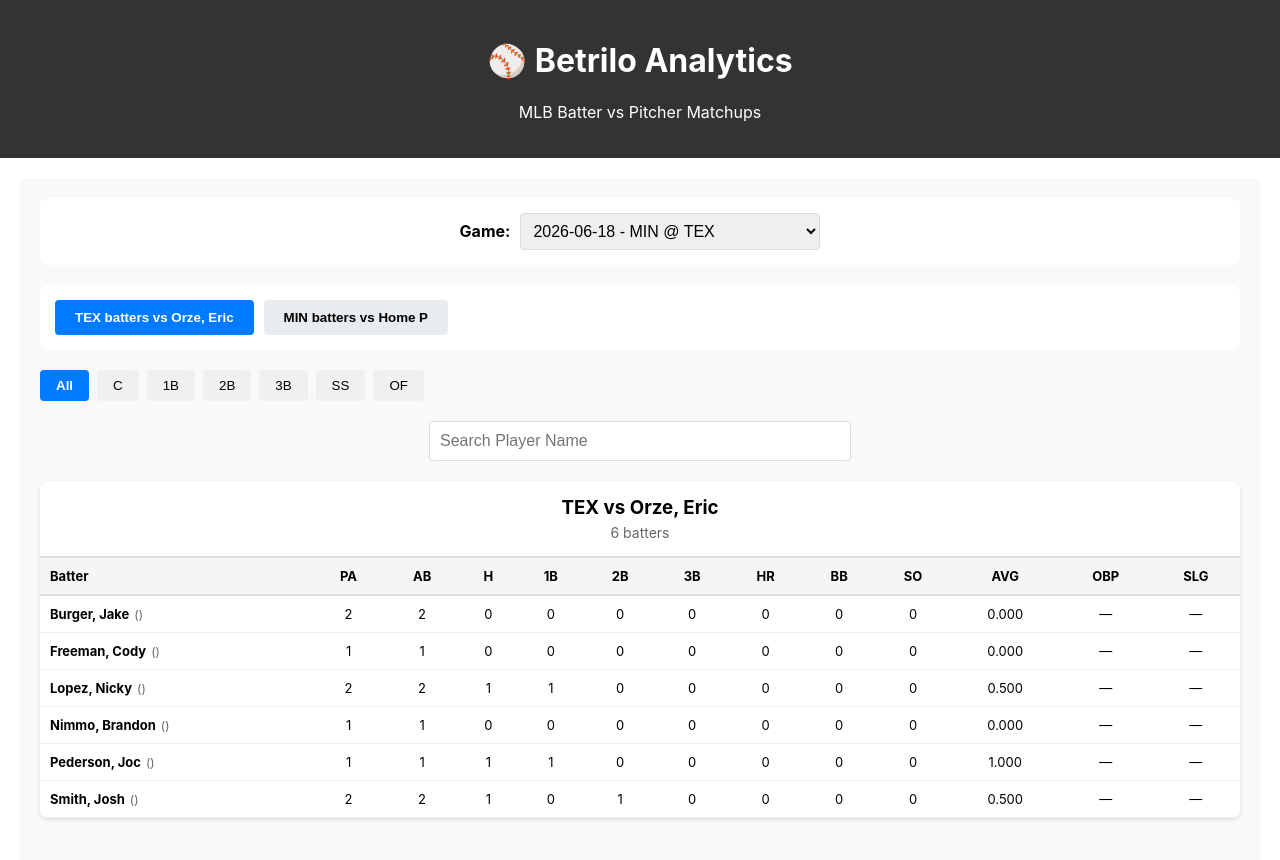
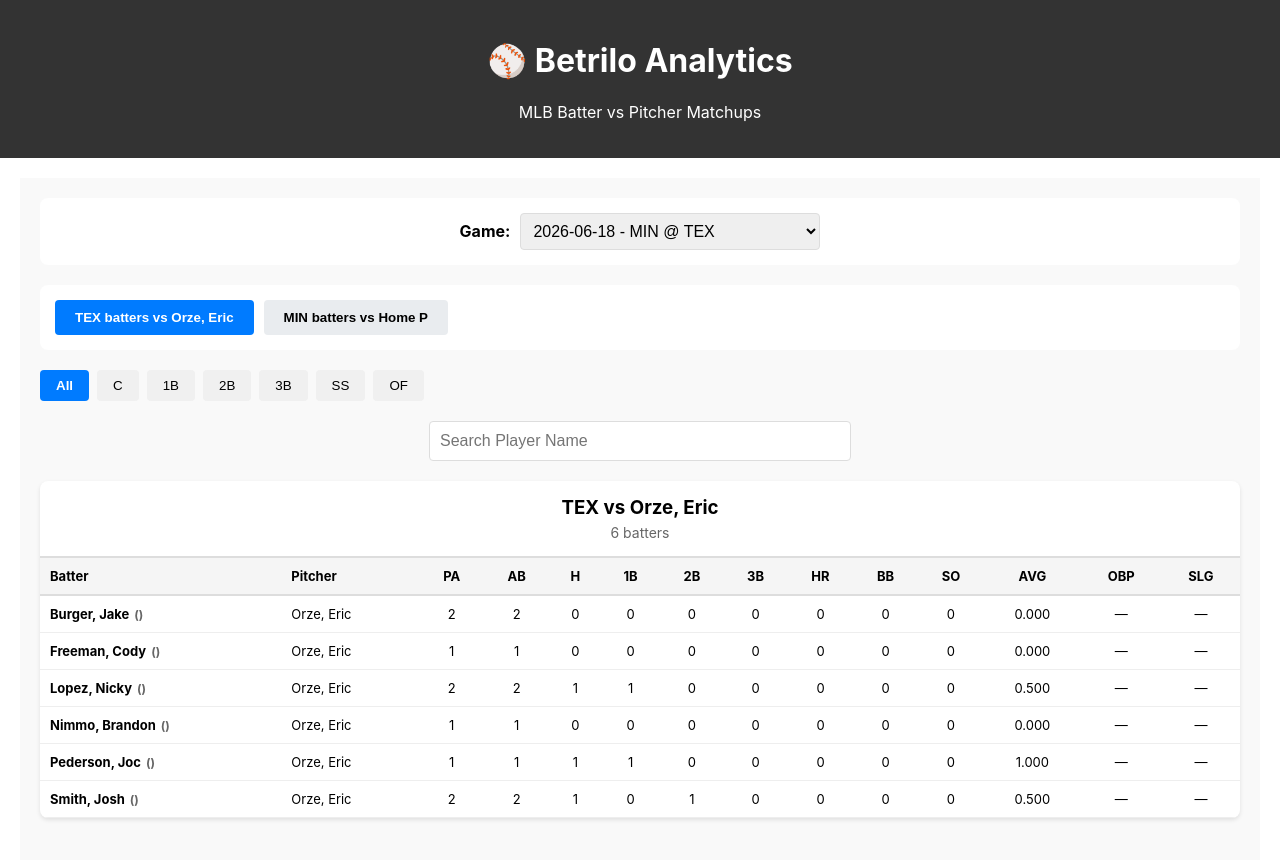
Before and after one commit to betrilopicks-ops/betrilo-analytics, a React (Create React App) app: page / in a window 1280 px wide. Shown: the top 860 px of the page. Built offline with nearby package versions, Linux system fonts and the light colour scheme.

Commit message:
Show pitcher ID and real batter data

```diff
--- a/src/pages/MatchupsPage.jsx
+++ b/src/pages/MatchupsPage.jsx
@@ -182,6 +182,7 @@ export default function MatchupsPage() {
                     <thead>
                       <tr style={{ background: '#f5f5f5', borderBottom: '2px solid #ddd' }}>
                         <th style={{ padding: '10px', textAlign: 'left', fontWeight: 'bold' }}>Batter</th>
+                        <th style={{ padding: '10px', textAlign: 'left', fontWeight: 'bold' }}>Pitcher</th>
                         <th style={{ padding: '10px', textAlign: 'center', fontWeight: 'bold' }}>PA</th>
                         <th style={{ padding: '10px', textAlign: 'center', fontWeight: 'bold' }}>AB</th>
                         <th style={{ padding: '10px', textAlign: 'center', fontWeight: 'bold' }}>H</th>
@@ -199,9 +200,12 @@ export default function MatchupsPage() {
                     <tbody>
                       {filteredBatters.map((batter, idx) => (
                         <tr key={idx} style={{ borderBottom: '1px solid #eee' }}>
+                          <td style={{ padding: '10px', textAlign: 'left', fontWeight: 'bold' }}>
+                            {batter.batter_name}
+                            <span style={{ marginLeft: '5px', color: '#666', fontSize: '12px' }}>({batter.position})</span>
+                          </td>
                           <td style={{ padding: '10px', textAlign: 'left' }}>
-                            <span style={{ fontWeight: 'bold' }}>{batter.batter_name}</span>
-                            <span style={{ marginLeft: '5px', color: '#666', fontSize: '12px' }}>({batter.position})</span>
+                            {battersAndPitcher.pitcher?.pitcher_name || 'Unknown'}
                           </td>
                           <td style={{ padding: '10px', textAlign: 'center' }}>{batter.pa || 0}</td>
                           <td style={{ padding: '10px', textAlign: 'center' }}>{batter.ab || 0}</td>
```
